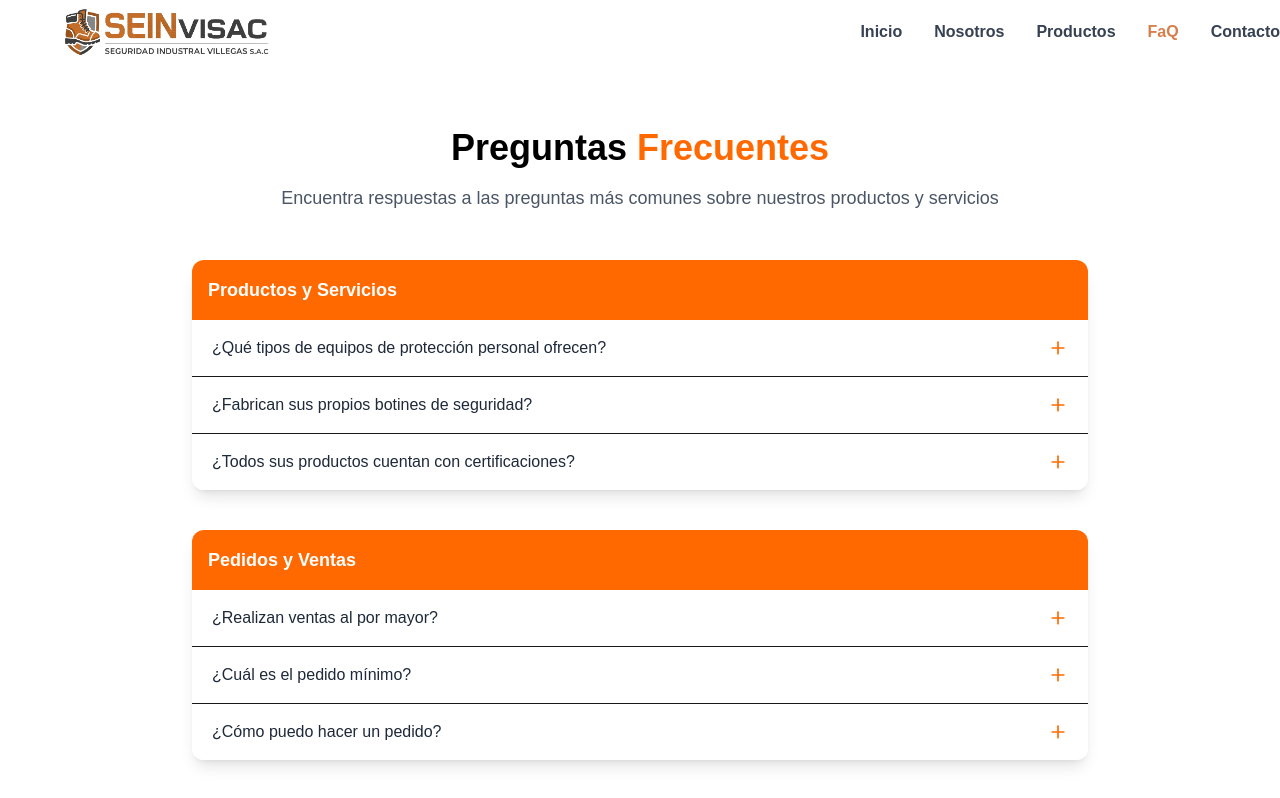
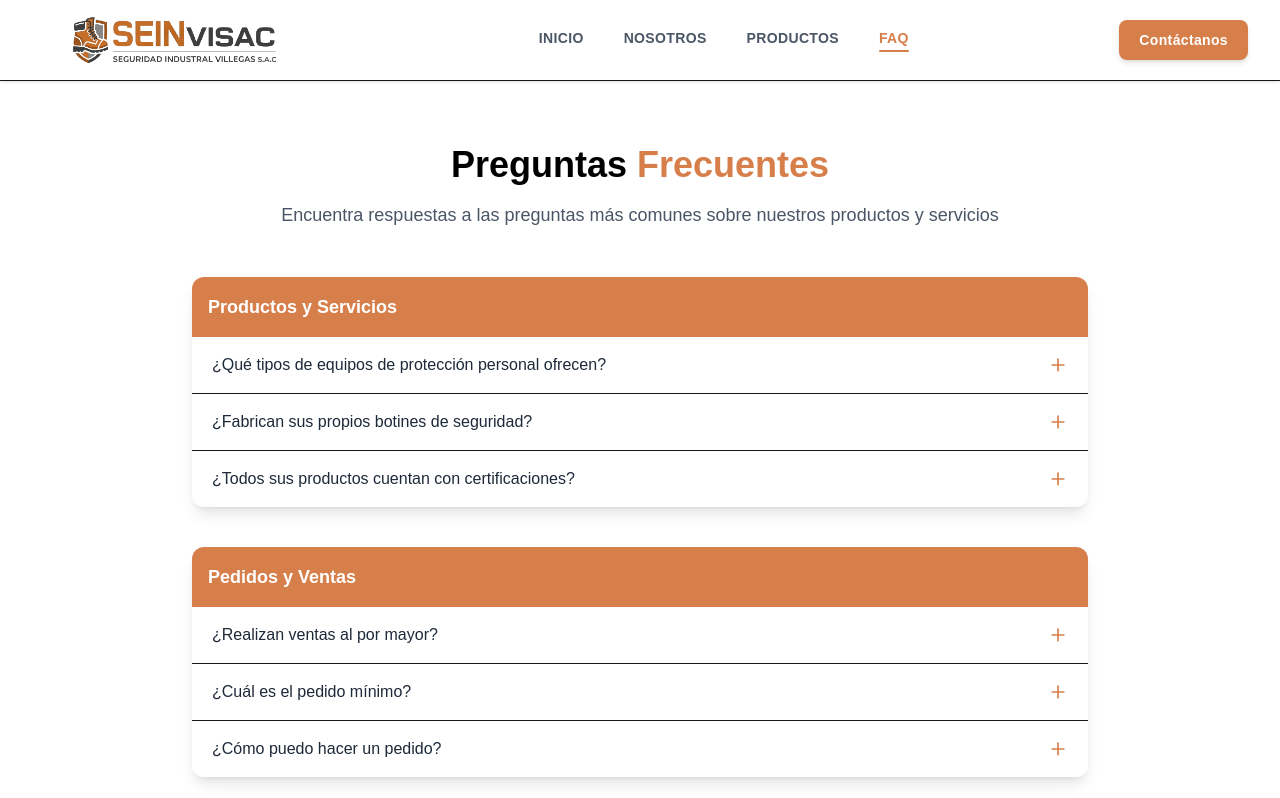
Before and after one commit to KattyAquino0/Seinvisac, a Next.js app: page /faq in a window 1280 px wide. Shown: the top 798 px of the page. Built offline with nearby package versions, Linux system fonts and the light colour scheme.

Commit message:
fix: styles

```diff
--- a/src/app/faq/page.tsx
+++ b/src/app/faq/page.tsx
@@ -73,7 +73,7 @@ export default function FAQ() {
           transition={{ duration: 0.6 }}
         >
           <span className="text-black">Preguntas</span>{" "}
-          <span className="text-orange-500">Frecuentes</span>
+          <span className="text-[#D77F4A]">Frecuentes</span>
         </motion.h2>
         <motion.p
           className="text-gray-600 text-center mb-12 text-lg"
@@ -93,7 +93,7 @@ export default function FAQ() {
               viewport={{ once: true }}
               transition={{ duration: 0.5 }}
             >
-              <div className="bg-orange-500 text-white px-4 py-4 font-semibold text-lg">
+              <div className="bg-[#D77F4A] text-white px-4 py-4 font-semibold text-lg">
                 {section.category}
               </div>
               <div className="divide-y">
@@ -108,9 +108,9 @@ export default function FAQ() {
                       >
                         <span>{item.q}</span>
                         {isOpen ? (
-                          <Minus className="text-orange-500 w-5 h-5" /> // 👈 cuando abre
+                          <Minus className="text-[#D77F4A] w-5 h-5" /> // 👈 cuando abre
                         ) : (
-                          <Plus className="text-orange-500 w-5 h-5" /> // 👈 cuando cierra
+                          <Plus className="text-[#D77F4A] w-5 h-5" /> // 👈 cuando cierra
                         )}
                       </button>
                       <motion.div
--- a/src/app/nosotros/page.tsx
+++ b/src/app/nosotros/page.tsx
@@ -50,17 +50,17 @@ export default function Nosotros() {
           <div className="space-y-6">
             {[
               {
-                icon: <Shield className="w-6 h-6 text-orange-600" />,
+                icon: <Shield className="w-6 h-6 text-[#D77F4A]" />,
                 title: "Misión",
                 desc: "Proveer equipos de protección personal con altos estándares de calidad, garantizando la seguridad y bienestar de los trabajadores en sus actividades laborales."
               },
               {
-                icon: <Eye className="w-6 h-6 text-orange-600" />,
+                icon: <Eye className="w-6 h-6 text-[#D77F4A]" />,
                 title: "Visión",
                 desc: "Ser líderes en el sector de equipos de protección personal, innovando en productos que respondan a las necesidades del mercado y contribuyan al desarrollo de una cultura de seguridad laboral en el ámbito nacional e internacional."
               },
               {
-                icon: <Star className="w-6 h-6 text-orange-600" />,
+                icon: <Star className="w-6 h-6 text-[#D77F4A]" />,
                 title: "Valores",
                 desc: (
                   <ul className="list-disc list-inside space-y-1 text-left">
--- a/src/components/Header.tsx
+++ b/src/components/Header.tsx
@@ -1,63 +1,121 @@
-"use client"; // [SENSEI TIP]: Requerido para usar hooks del lado del cliente como usePathname
+"use client";
 
+import { useState } from 'react';
 import Link from 'next/link';
-import Image from 'next/image';
-import { usePathname } from 'next/navigation'; // [SENSEI TIP]: Hook de Next.js para leer la URL actual
+import { usePathname } from 'next/navigation';
 
-// [SENSEI TIP]: Principio DRY (Don't Repeat Yourself).
-// Centralizamos las rutas en un arreglo para no repetir el componente <Link> 5 veces.
 const navLinks = [
   { name: 'Inicio', href: '/' },
   { name: 'Nosotros', href: '/nosotros' },
   { name: 'Productos', href: '/productos' },
   { name: 'FaQ', href: '/faq' },
-  { name: 'Contacto', href: '/contacto' },
 ];
 
 const Header = () => {
-  // Guardamos la ruta actual en una variable (ej: "/", "/nosotros", "/productos")
   const pathname = usePathname();
+  const [isOpen, setIsOpen] = useState(false);
 
   return (
-    <header className="bg-white shadow-sm">
-      <div className="container mx-auto px-0">
-        <div className="flex items-center justify-between h-16">
-          <div className="flex items-center">
-            <img
-              src="/Images/logo2.png"
-              alt="SEINVISAC"
-              className="h-14 -px-14 w-auto"
-            />
+    <header className="sticky top-0 z-50 w-full border-b bg-white backdrop-blur supports-[backdrop-filter]:bg-white shadow-sm transition-all">
+      {/* Contenedor principal con paddings fluidos y responsive */}
+      <div className="w-full max-w-7xl mx-auto px-4 sm:px-6 lg:px-8">
+        <div className="flex items-center justify-between h-20">
+
+          {/* Bloque del Logo (Ajustado para no descuadrarse) */}
+          <div className="flex-shrink-0 flex items-center">
+            <Link href="/" className="ml-0 md:-ml-4 lg:-ml-6 inline-block">
+              <img
+                src="/Images/logo2.png"
+                alt="SEINVISAC"
+                className="h-10 sm:h-12 md:h-14 w-auto object-contain cursor-pointer transition-transform hover:scale-105"
+              />
+            </Link>
           </div>
 
-          <nav className="hidden md:flex space-x-8">
-            {/* Iteramos sobre nuestro arreglo de rutas */}
+          {/* Navegación para Computadoras (Desktop) */}
+          <nav className="hidden md:flex space-x-8 lg:space-x-10 items-center">
             {navLinks.map((link) => {
-              // Verificamos si la ruta actual coincide con el enlace
               const isActive = pathname === link.href;
-
               return (
                 <Link
                   key={link.name}
                   href={link.href}
-                  className={`font-bold transition-colors duration-200 ${
+                  className={`relative pb-1 text-sm font-semibold tracking-wide transition-colors duration-200 uppercase ${
                     isActive
-                      ? 'text-[#D77F4A]' // Estilo si ESTAMOS en esta página
-                      : 'text-gray-700 hover:text-orange-500' // Estilo si NO estamos en esta página
+                      ? 'text-[#D77F4A]'
+                      : 'text-gray-600 hover:text-[#D77F4A]'
                   }`}
                 >
                   {link.name}
+                  {/* Línea decorativa inferior para el link activo */}
+                  {isActive && (
+                    <span className="absolute bottom-0 left-0 w-full h-[2px] bg-[#D77F4A] rounded-full" />
+                  )}
                 </Link>
               );
             })}
           </nav>
 
-          <div className="md:hidden">
-            <button className="text-gray-700 hover:text-orange-500">
-              <svg className="h-6 w-6" fill="none" viewBox="0 0 24 24" stroke="currentColor">
-                <path strokeLinecap="round" strokeLinejoin="round" strokeWidth={2} d="M4 6h16M4 12h16M4 18h16" />
+          {/* Botón de Contacto destacado (Desktop) */}
+          <div className="hidden md:flex items-center">
+            <Link
+              href="/contacto"
+              className="inline-flex items-center justify-center px-5 py-2.5 text-sm font-bold tracking-wide text-white bg-[#D77F4A] hover:bg-[#b96634] rounded-lg shadow-md hover:shadow-lg transition-all duration-200 transform hover:-translate-y-0.5"
+            >
+              Contáctanos
+            </Link>
+          </div>
+
+          {/* Botón de Menú Hamburguesa (Solo se ve en Móviles) */}
+          <div className="md:hidden flex items-center">
+            <button
+              onClick={() => setIsOpen(!isOpen)}
+              className="text-gray-700 hover:text-[#D77F4A] p-2 focus:outline-none transition-colors"
+              aria-label="Toggle Menu"
+            >
+              <svg className="h-7 w-7" fill="none" viewBox="0 0 24 24" stroke="currentColor">
+                {isOpen ? (
+                  <path strokeLinecap="round" strokeLinejoin="round" strokeWidth={2.5} d="M6 18L18 6M6 6l12 12" />
+                ) : (
+                  <path strokeLinecap="round" strokeLinejoin="round" strokeWidth={2.5} d="M4 6h16M4 12h16M4 18h16" />
+                )}
               </svg>
             </button>
+          </div>
+
+        </div>
+      </div>
+
+      {/* Menú Desplegable (Solo se activa en Móviles al presionar la hamburguesa) */}
+      <div className={`md:hidden transition-all duration-300 ease-in-out ${isOpen ? 'max-h-screen opacity-100' : 'max-h-0 opacity-0 overflow-hidden'}`}>
+        <div className="px-4 pt-2 pb-6 space-y-2 bg-gray-50 border-t border-gray-100 shadow-inner">
+          {navLinks.map((link) => {
+            const isActive = pathname === link.href;
+            return (
+              <Link
+                key={link.name}
+                href={link.href}
+                onClick={() => setIsOpen(false)} // Cierra el menú automáticamente al hacer click
+                className={`block px-4 py-3 rounded-lg text-base font-bold transition-all ${
+                  isActive
+                    ? 'bg-orange-50 text-[#D77F4A]'
+                    : 'text-gray-700 hover:bg-gray-100 hover:text-[#D77F4A]'
+                }`}
+              >
+                {link.name}
+              </Link>
+            );
+          })}
+
+          {/* Botón de Contacto dentro del menú móvil */}
+          <div className="pt-4 px-4">
+            <Link
+              href="/contacto"
+              onClick={() => setIsOpen(false)}
+              className="block w-full text-center px-5 py-3 text-base font-bold text-white bg-[#D77F4A] hover:bg-[#b96634] rounded-lg shadow"
+            >
+              Contáctanos
+            </Link>
           </div>
         </div>
       </div>
```
Also changed, not shown: src/app/page.tsx (+6 -6 lines).
